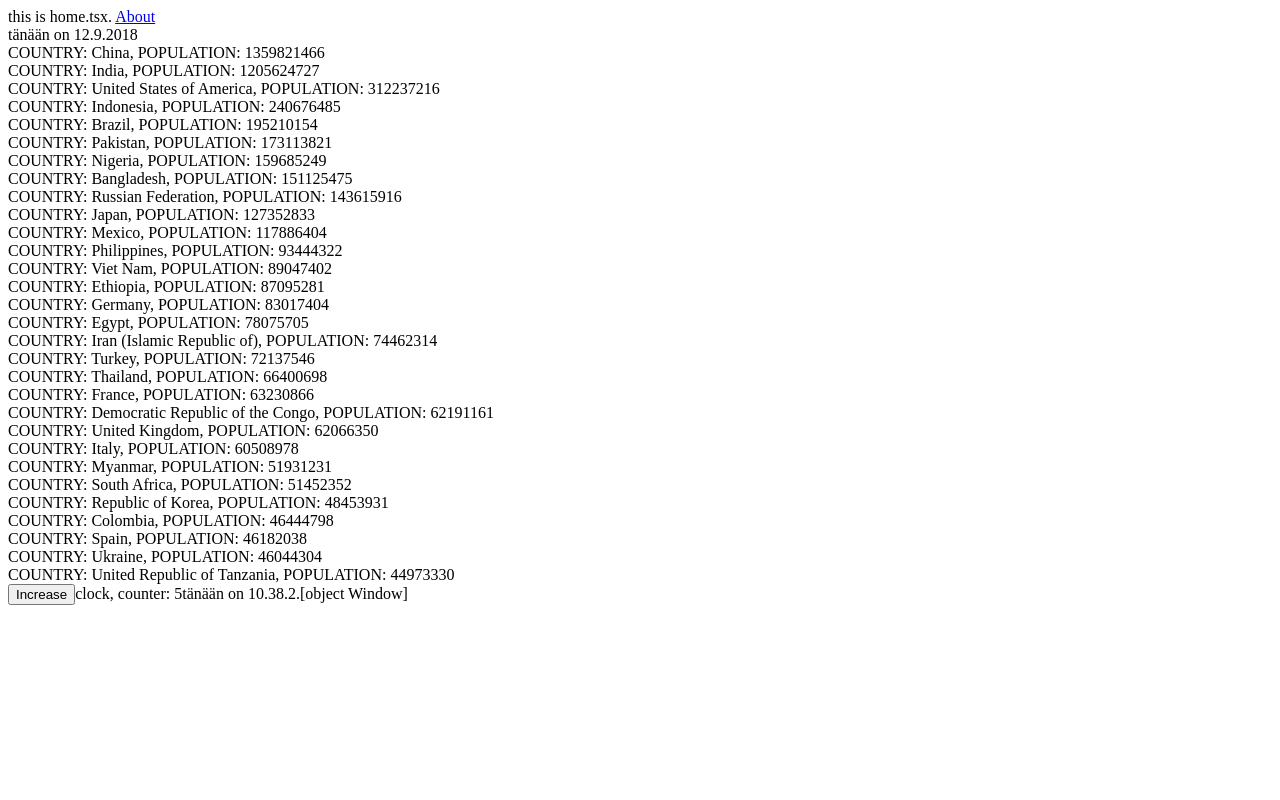
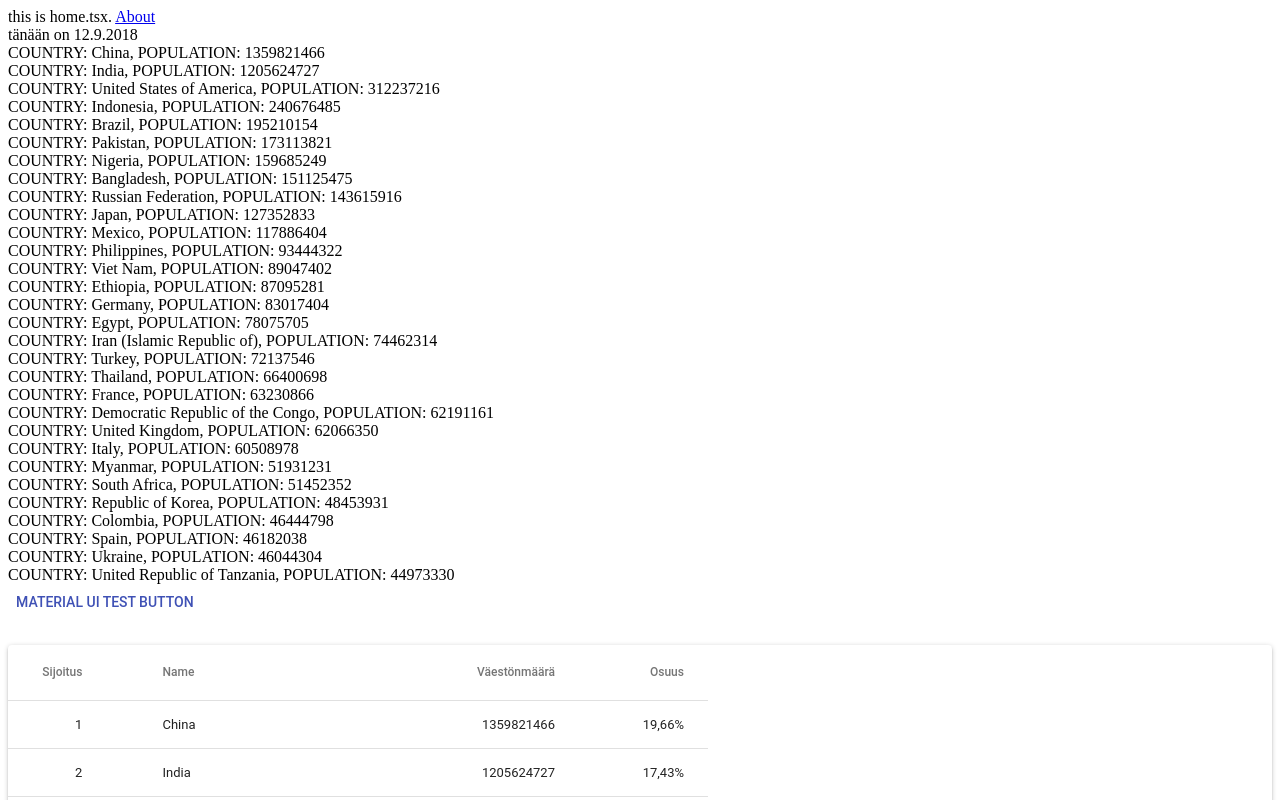
Before and after one commit to inkaluost/loansystem-javascript-project, a Next.js app: page / in a window 1280 px wide. Shown: the top 800 px of the page. Built offline with nearby package versions, Linux system fonts and the light colour scheme.

Commit message:
countries

```diff
--- a/package.json
+++ b/package.json
@@ -7,6 +7,7 @@
     "start": "next start"
   },
   "dependencies": {
+    "@material-ui/core": "^3.1.0",
     "@zeit/next-typescript": "1.1.0",
     "next": "^6.1.1",
     "react": "^16.4.2",
--- a/src/Home.tsx
+++ b/src/Home.tsx
@@ -2,6 +2,8 @@ import Link from 'next/link'
 import React from'react';
 import React1a_vko35 from './React1a_vko35'
 import React1b_vko35 from './React1b_vko35'
+import Button from'@material-ui/core/Button'
+import Countries from './components/Countries'
 
 import Clock from './React2a_vko36'
 
@@ -14,6 +16,8 @@ export default () =>
     </Link>
     <React1a_vko35 />
     <React1b_vko35 />
+    <Button color="primary">Material UI Test Button</Button>
+    <Countries/>
 
     <Clock />
 
--- /dev/null
+++ b/src/components/Countries.tsx
@@ -0,0 +1,92 @@
+import React from 'react';
+import PropTypes from 'prop-types';
+import Table from '@material-ui/core/Table';
+import TableBody from '@material-ui/core/TableBody';
+import TableCell from '@material-ui/core/TableCell';
+import TableHead from '@material-ui/core/TableHead';
+import TableRow from '@material-ui/core/TableRow';
+import Paper from '@material-ui/core/Paper';
+import { withStyles } from '@material-ui/core/styles';
+
+const maat:any[] = [
+  {"ID":"1067","name":"China","population":"1359821466","percentage":"19,66%","position":"1"},
+  {"ID":"1068","name":"India","population":"1205624727","percentage":"17,43%","position":"2"},
+  {"ID":"1069","name":"United States of America","population":"312237216","percentage":"4,51%","position":"3"},
+  {"ID":"1070","name":"Indonesia","population":"240676485","percentage":"3,48%","position":"4"},
+  {"ID":"1071","name":"Brazil","population":"195210154","percentage":"2,82%","position":"5"},
+  {"ID":"1072","name":"Pakistan","population":"173113821","percentage":"2,50%","position":"6"},
+  {"ID":"1073","name":"Nigeria","population":"159685249","percentage":"2,31%","position":"7"},
+  {"ID":"1074","name":"Bangladesh","population":"151125475","percentage":"2,19%","position":"8"},
+  {"ID":"1075","name":"Russian Federation","population":"143615916","percentage":"2,08%","position":"9"},
+  {"ID":"1076","name":"Japan","population":"127352833","percentage":"1,84%","position":"10"},
+  {"ID":"1077","name":"Mexico","population":"117886404","percentage":"1,70%","position":"11"},
+  {"ID":"1078","name":"Philippines","population":"93444322","percentage":"1,35%","position":"12"},
+  {"ID":"1079","name":"Viet Nam","population":"89047402","percentage":"1,29%","position":"13"},
+  {"ID":"1080","name":"Ethiopia","population":"87095281","percentage":"1,26%","position":"14"},
+  {"ID":"1081","name":"Germany","population":"83017404","percentage":"1,20%","position":"15"},
+  {"ID":"1082","name":"Egypt","population":"78075705","percentage":"1,13%","position":"16"},
+  {"ID":"1083","name":"Iran (Islamic Republic of)","population":"74462314","percentage":"1,08%","position":"17"},
+  {"ID":"1084","name":"Turkey","population":"72137546","percentage":"1,04%","position":"18"},
+  {"ID":"1085","name":"Thailand","population":"66400698","percentage":"0,96%","position":"19"},
+  {"ID":"1086","name":"France","population":"63230866","percentage":"0,91%","position":"20"},
+  {"ID":"1087","name":"Democratic Republic of the Congo","population":"62191161","percentage":"0,90%","position":"21"},
+  {"ID":"1088","name":"United Kingdom","population":"62066350","percentage":"0,90%","position":"22"},
+  {"ID":"1089","name":"Italy","population":"60508978","percentage":"0,87%","position":"23"},
+  {"ID":"1090","name":"Myanmar","population":"51931231","percentage":"0,75%","position":"24"},
+  {"ID":"1091","name":"South Africa","population":"51452352","percentage":"0,74%","position":"25"},
+  {"ID":"1092","name":"Republic of Korea","population":"48453931","percentage":"0,70%","position":"26"},
+  {"ID":"1093","name":"Colombia","population":"46444798","percentage":"0,67%","position":"27"},
+  {"ID":"1094","name":"Spain","population":"46182038","percentage":"0,67%","position":"28"},
+  {"ID":"1095","name":"Ukraine","population":"46044304","percentage":"0,67%","position":"29"},
+  {"ID":"1096","name":"United Republic of Tanzania","population":"44973330","percentage":"0,65%","position":"30"}
+];
+
+const styles = theme => ({
+  root: {
+    width: '100%',
+    marginTop: theme.spacing.unit * 3,
+    overflowX: 'auto',
+  },
+  table: {
+    maxWidth: 700,
+    minWidth: 700,
+  },
+});
+
+function Countries(props) {
+  const { classes } = props;
+  return (
+    <Paper className={classes.root}>
+      <Table className={classes.table}>
+        <TableHead>
+              <TableRow>
+                <TableCell numeric>Sijoitus</TableCell>
+                <TableCell>Name</TableCell>
+                <TableCell numeric>Väestönmäärä</TableCell>
+                <TableCell numeric>Osuus</TableCell>
+              </TableRow>
+        </TableHead>
+        <TableBody>
+            {maat.map(maa => {
+              return (
+                <TableRow key={maa.id}>
+                <TableCell numeric>{maa.position}</TableCell>
+                  <TableCell component="th" scope="row">
+                    {maa.name}
+                  </TableCell>
+                  <TableCell numeric>{maa.population}</TableCell>
+                  <TableCell numeric>{maa.percentage}</TableCell>
+                </TableRow>
+              );
+            })}
+          </TableBody>
+      </Table>
+    </Paper>
+  )
+}
+
+Countries.propTypes = {
+  classes: PropTypes.object.isRequired,
+};
+
+export default withStyles(styles)(Countries);
```
Also changed, not shown: src/React3a.tsx (added), 1 other file (tests, documents, lock files or other folders).
